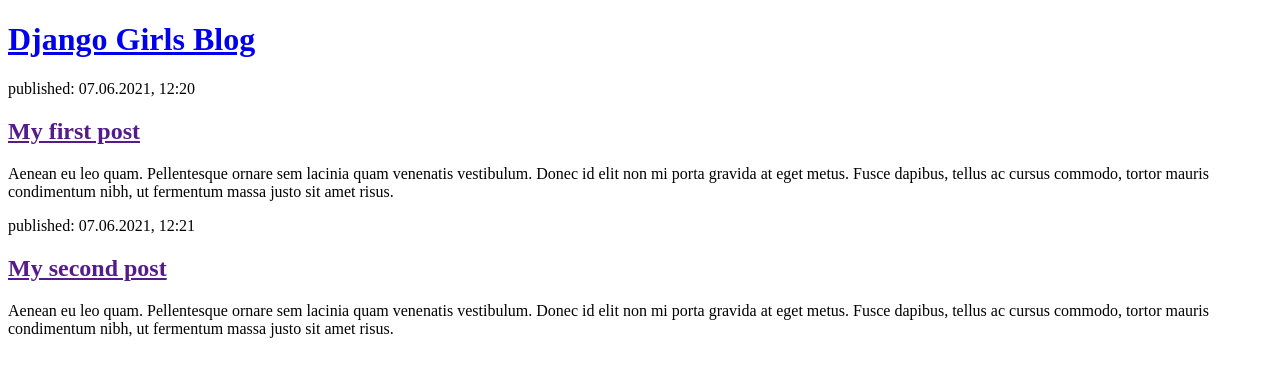
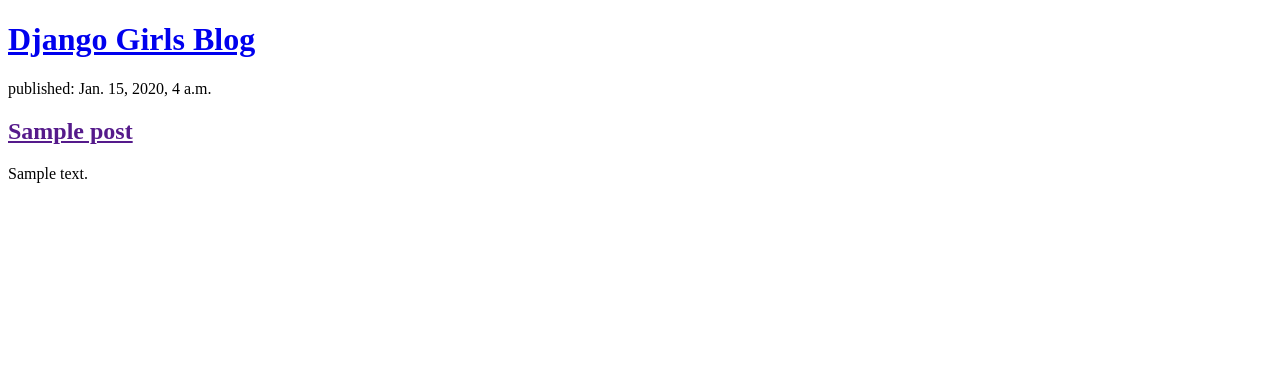
Before and after one commit to awhiting18/my-first-blog, a Django app: page / in a window 1280 px wide. Shown: the top 377 px of the page. Run offline with Django 3.2, Linux system fonts and the light colour scheme; tables that the repository leaves empty hold one stand-in row (values such as "Sample post").

Commit message:
Modified templates to display posts from database

```diff
--- a/blog/templates/blog/post_list.html
+++ b/blog/templates/blog/post_list.html
@@ -11,19 +11,14 @@
         <h1><a href="/">Django Girls Blog</a></h1>
     </header>
 
+    {% for post in posts %}
+        <article>
+            <time>published: {{ post.published_date }}</time>
+            <h2><a href="">{{ post.title }}</a></h2>
+            <p>{{ post.text | linebreaksbr }}</p>
+        </article>
+    {% endfor %}
 
-    <article>
-        <time>published: 07.06.2021, 12:20</time>
-        <h2><a href="">My first post</a></h2>
-        <p>Aenean eu leo quam. Pellentesque ornare sem lacinia quam venenatis vestibulum. Donec id elit non mi porta gravida at eget metus. Fusce dapibus, tellus ac cursus commodo, tortor mauris condimentum nibh, ut fermentum massa justo sit amet risus.</p>
-    </article>
-
-
-    <article>
-        <time>published: 07.06.2021, 12:21</time>
-        <h2><a href="">My second post</a></h2>
-        <p>Aenean eu leo quam. Pellentesque ornare sem lacinia quam venenatis vestibulum. Donec id elit non mi porta gravida at eget metus. Fusce dapibus, tellus ac cursus commodo, tortor mauris condimentum nibh, ut fermentum massa justo sit amet risus.</p>
-    </article>
 
 
 </body>
--- a/blog/views.py
+++ b/blog/views.py
@@ -1,5 +1,7 @@
 from django.shortcuts import render
+from django.utils import timezone
+from .models import Post
 
-# Create your views here.
 def post_list(request):
-    return render(request, 'blog/post_list.html', {})
+    posts = Post.objects.filter(published_date__lte=timezone.now()).order_by('published_date')
+    return render(request, 'blog/post_list.html', {'posts': posts})
```
